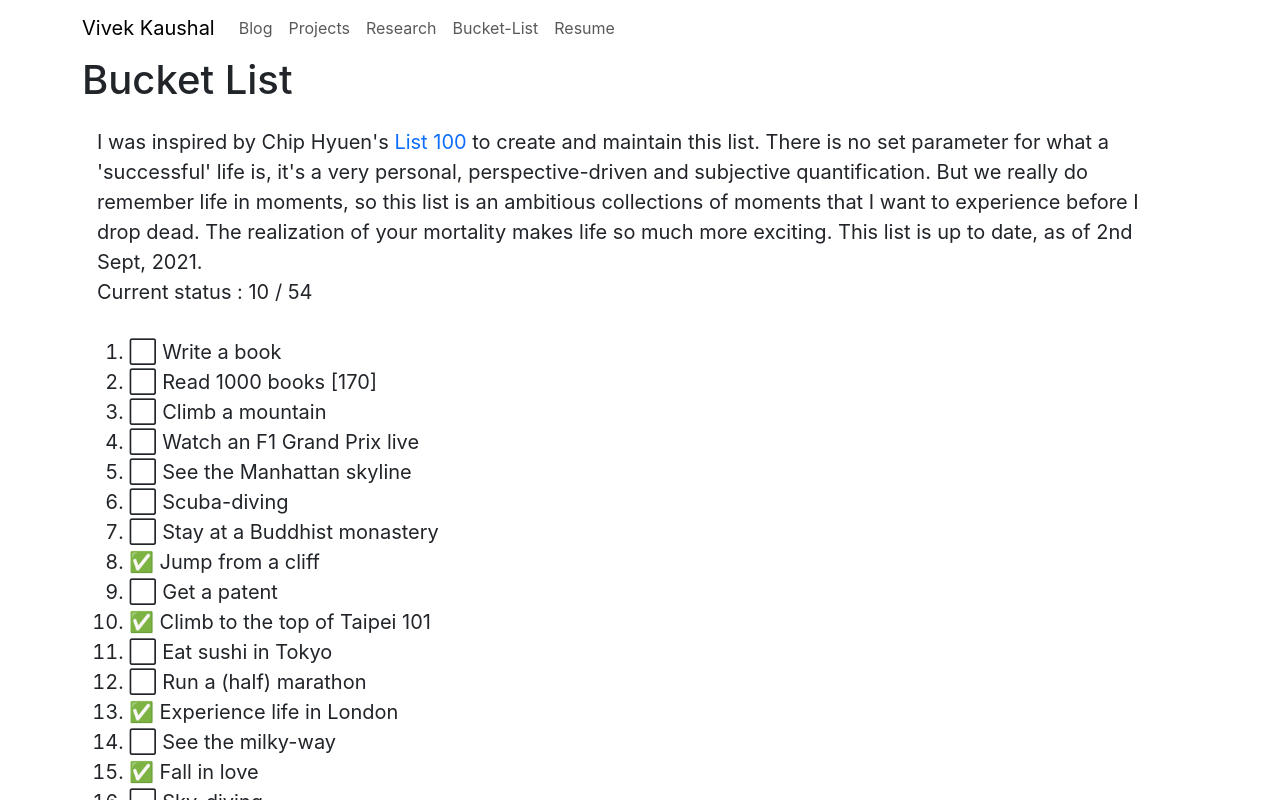
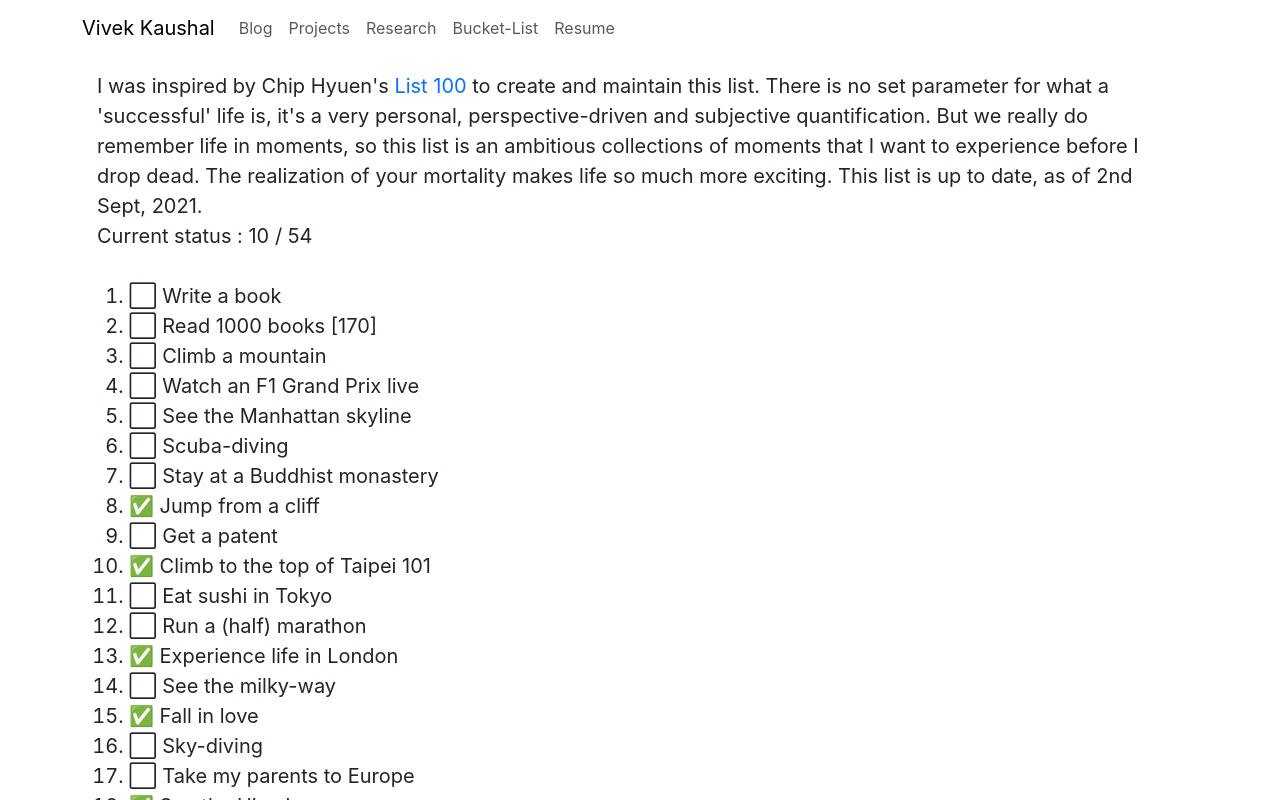
Before and after one commit to kaushalvivek/vivekkaushal.com, a React (Create React App) app: page /bucketlist in a window 1280 px wide. Shown: the top 800 px of the page. Built offline with nearby package versions, Linux system fonts and the light colour scheme.

Commit message:
bucket list title hidden

```diff
--- a/src/components/pages/bucketlist.js
+++ b/src/components/pages/bucketlist.js
@@ -14,7 +14,7 @@ class BucketList extends React.Component {
         })
         return (
             <Container>
-                <h1>Bucket List</h1>
+                {/* <h1>Bucket List</h1> */}
                 <Row md={8} xs={12} style={pad}>
                     <Col>
                         I was inspired by Chip Hyuen's <a href="https://huyenchip.com/list-100/" target="_blank" rel="noreferrer"> List 100</a> to create and maintain this list.
```
